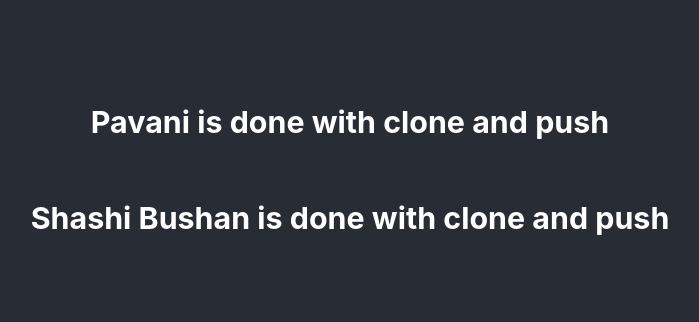
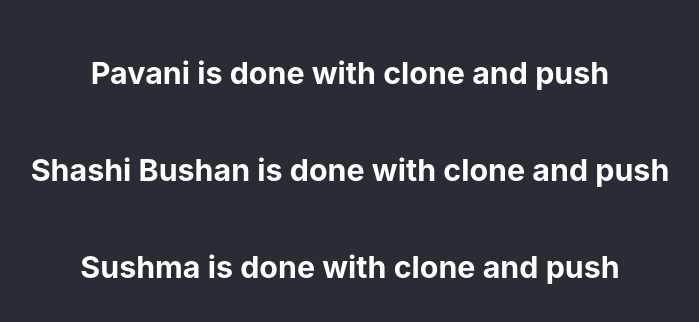
Before and after one commit to manjunadhb/ReactJS_Pulse_2106, a React (Create React App) app: page / in a window 1280 px wide. Shown: the part 230-552 px from the top of the page, without its empty margins (290-989 px from the left). Built offline with nearby package versions, Linux system fonts and the light colour scheme.

Commit message:
sushma has done

```diff
--- a/src/App.js
+++ b/src/App.js
@@ -7,6 +7,7 @@ function App() {
       <header className="App-header">
       <h3>Pavani is done with clone and push</h3>
         <h3>Shashi Bushan is done with clone and push</h3>
+        <h3>Sushma is done with clone and push</h3>
       </header>
     </div>
   );
```
